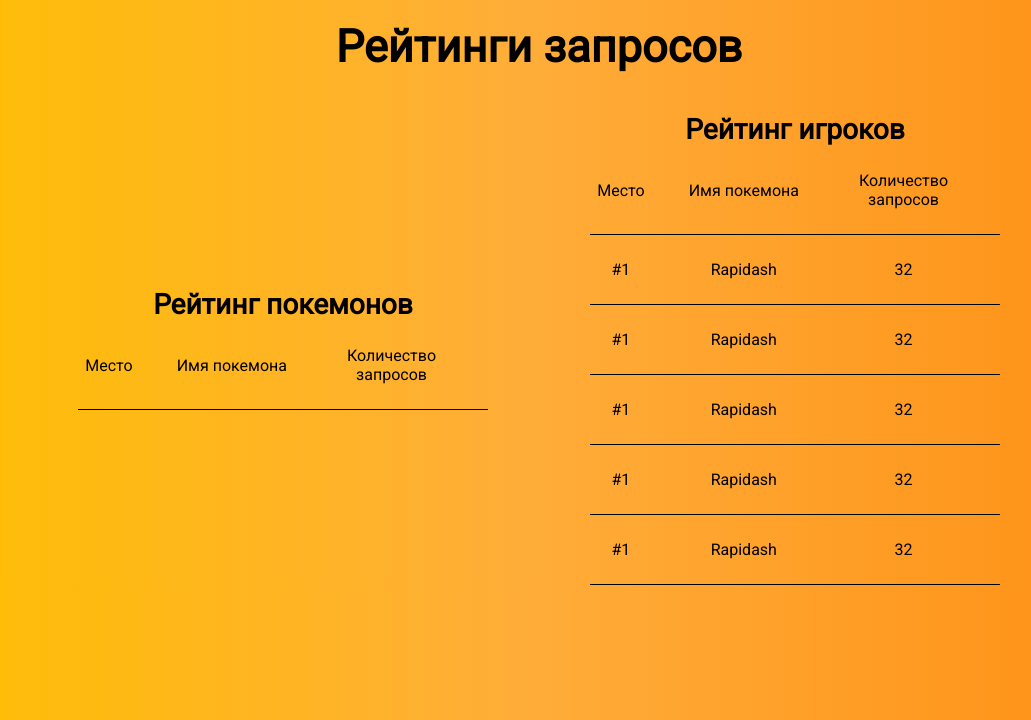
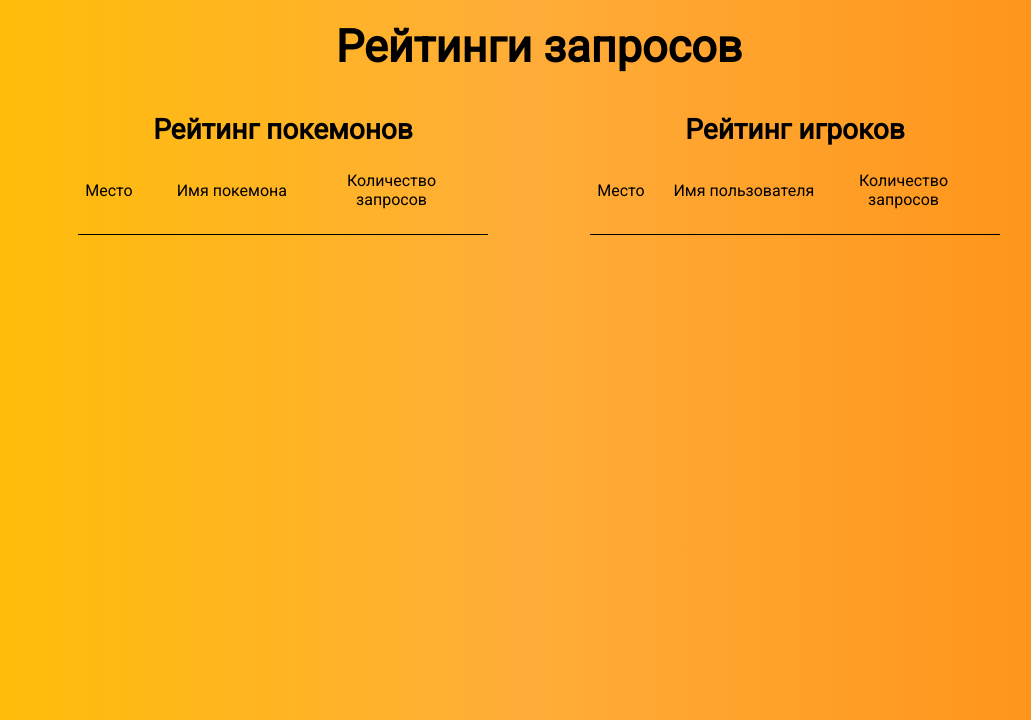
Before and after one commit to daslef/poxey, a Flask app: page /rating in a window 1280 px wide. Shown: the part 80-800 px from the top of the page, without its empty margins (101-1132 px from the left). Run offline with Flask 2, Linux system fonts and the light colour scheme; the visitor is signed in with stand-in values (Sample User, id 1).

Commit message:
0.2.1 Show top 5 users by requests

```diff
--- a/app.py
+++ b/app.py
@@ -177,8 +177,10 @@ def rating():
 
     users_requests = get_all_users_request()
     popular_pokemons = utils.get_top_pokemons_by_request(users_requests, 5)
+    popular_users = utils.get_top_users_by_request(users_requests, 5)
+    print(popular_users)
 
-    return render_template("rating.html", popular_pokemons=popular_pokemons)
+    return render_template("rating.html", popular_pokemons=popular_pokemons, popular_users=popular_users)
 
 
 @app.route("/admin")
--- a/model.py
+++ b/model.py
@@ -72,6 +72,10 @@ def create_app():
 
 def get_user_by_name(name):
     return User.query.filter_by(name=name).first()
+
+
+def get_username_by_id(id):
+    return User.query.filter_by(_id=id).first().name
 
 
 def get_user_by_email(email):
--- a/templates/rating.html
+++ b/templates/rating.html
@@ -56,34 +56,16 @@
                 <div class="pokemons-rating__content">
                     <div class="pokemon-row">
                         <p class="place">Место</p>
-                        <p class="name">Имя покемона</p>
+                        <p class="name">Имя пользователя</p>
                         <p class="count">Количество запросов</p>
                     </div>
-                    <div class="pokemon-row">
-                        <p class="place">#1</p>
-                        <p class="name">Rapidash</p>
-                        <p class="count">32</p>
-                    </div>
-                    <div class="pokemon-row">
-                        <p class="place">#1</p>
-                        <p class="name">Rapidash</p>
-                        <p class="count">32</p>
-                    </div>
-                    <div class="pokemon-row">
-                        <p class="place">#1</p>
-                        <p class="name">Rapidash</p>
-                        <p class="count">32</p>
-                    </div>
-                    <div class="pokemon-row">
-                        <p class="place">#1</p>
-                        <p class="name">Rapidash</p>
-                        <p class="count">32</p>
-                    </div>
-                    <div class="pokemon-row">
-                        <p class="place">#1</p>
-                        <p class="name">Rapidash</p>
-                        <p class="count">32</p>
-                    </div>
+                    {% for i in range(popular_users|length) %}
+                        <div class="pokemon-row">
+                            <p class="place">#{{ i+1 }}</p>
+                            <p class="name">{{ popular_users[i][0] }}</p>
+                            <p class="count">{{ popular_users[i][1] }}</p>
+                        </div>
+                    {% endfor %}
                 </div>
             </div>
         </div>
--- a/utils.py
+++ b/utils.py
@@ -1,15 +1,36 @@
-def get_top_pokemons_by_request(request, result_length):
+import model
+
+def get_top_pokemons_by_request(requests, result_length):
     popular_pokemons = {}
 
-    for req in request:
+    for req in requests:
         if req.pokemon_name in popular_pokemons.keys():
             popular_pokemons[req.pokemon_name] += 1
         else:
             popular_pokemons.update({req.pokemon_name: 1})
 
-    popular_pokemons = sorted(popular_pokemons.items(), key=lambda x: x[1], reverse=True)[:5]
+    popular_pokemons = sorted(popular_pokemons.items(), key=lambda x: x[1], reverse=True)[:result_length]
 
     return popular_pokemons
+
+
+def get_top_users_by_request(requests, result_lenght):
+    popular_users = {}
+    result = {}
+
+    for req in requests:
+        if req.user_id in popular_users.keys():
+            popular_users[req.user_id] += 1
+        else:
+            popular_users.update({req.user_id: 1})
+
+    for i, k in popular_users.items():
+        name = model.get_username_by_id(i)
+        result.update({name: k})
+
+    result = sorted(result.items(), key=lambda x: x[1], reverse=True)[:result_lenght]
+    return result
+
 
 
 def get_last_values(startList, result_length):
```
